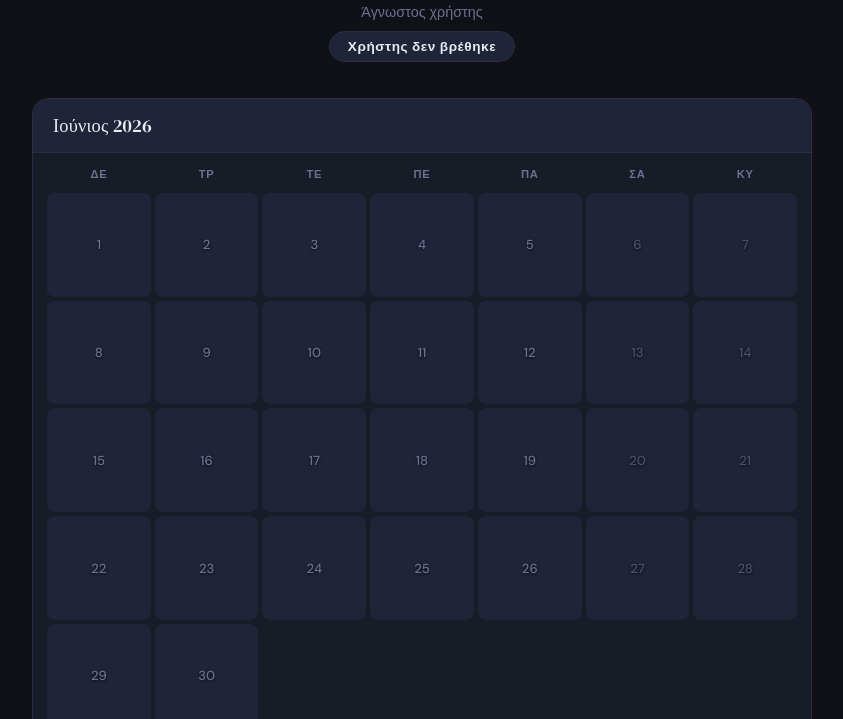
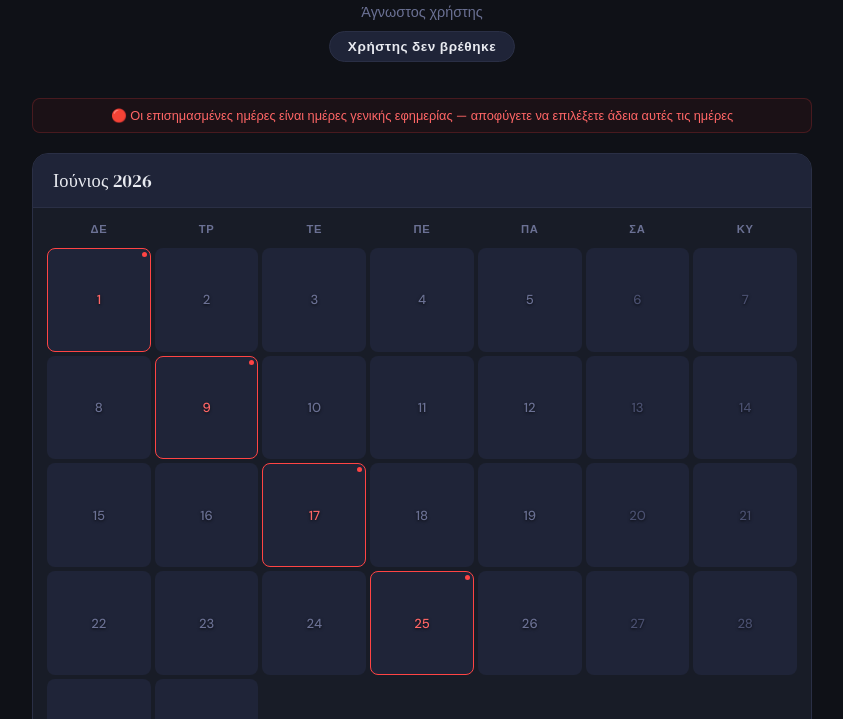
Before and after one commit to ShinigamiShiro/holiday-calendar, a plain HTML site: page index.html in a window 1280 px wide. Shown: the part 80-799 px from the top of the page, without its empty margins (218-1061 px from the left). Drawn offline with Linux system fonts and the light colour scheme.

Commit message:
Update index.html

```diff
--- a/index.html
+++ b/index.html
@@ -67,7 +67,47 @@
     letter-spacing: 0.04em;
   }
 
-  /* ── LEGEND (overview mode) ── */
+  .day-cell.red-day {
+    border-color: #ff4444 !important;
+    color: #ff6666 !important;
+  }
+
+  .day-cell.red-day .day-num {
+    color: #ff6666;
+  }
+
+  .day-cell.red-day::after {
+    content: '';
+    position: absolute;
+    top: 3px;
+    right: 3px;
+    width: 5px;
+    height: 5px;
+    border-radius: 50%;
+    background: #ff4444;
+  }
+
+  .day-cell.selected.red-day {
+    border-color: #ff4444 !important;
+    box-shadow: 0 0 0 2px #ff444455;
+  }
+
+  .red-day-legend {
+    display: flex;
+    align-items: center;
+    gap: 8px;
+    justify-content: center;
+    margin-bottom: 20px;
+    font-size: 0.8rem;
+    color: #ff6666;
+    background: #ff22220d;
+    border: 1px solid #ff444433;
+    border-radius: 8px;
+    padding: 8px 16px;
+    max-width: 780px;
+    margin-left: auto;
+    margin-right: auto;
+  }
   .legend {
     display: flex;
     flex-wrap: wrap;
@@ -299,6 +339,10 @@
   <div class="doctor-badge" id="doctorBadge">—</div>
 </header>
 
+<div class="red-day-legend" id="redDayLegend">
+  🔴 Οι επισημασμένες ημέρες είναι ημέρες γενικής εφημερίας — αποφύγετε να επιλέξετε άδεια αυτές τις ημέρες
+</div>
+
 <div id="legendWrap" style="display:none" class="legend"></div>
 
 <div class="drag-hint" id="dragHint">Κλικ ή σύρτε για επιλογή ημερών</div>
@@ -340,6 +384,12 @@ const COLORS = [
   "var(--c0)","var(--c1)","var(--c2)","var(--c3)","var(--c4)",
   "var(--c5)","var(--c6)","var(--c7)","var(--c8)","var(--c9)"
 ];
+
+const RED_DAYS = new Set([
+  "2026-06-01","2026-06-09","2026-06-17","2026-06-25",
+  "2026-07-03","2026-07-11","2026-07-19","2026-07-27",
+  "2026-08-04","2026-08-12","2026-08-20","2026-08-28"
+]);
 
 const MONTHS = [
   { year: 2026, month: 5, name: "Ιούνιος 2026" },
@@ -449,6 +499,7 @@ function buildCalendar() {
 
       const dow = new Date(year, month, d).getDay();
       if (dow === 0 || dow === 6) cell.classList.add("weekend");
+      if (RED_DAYS.has(dateStr)) cell.classList.add("red-day");
 
       const numSpan = document.createElement("span");
       numSpan.className = "day-num";
```
